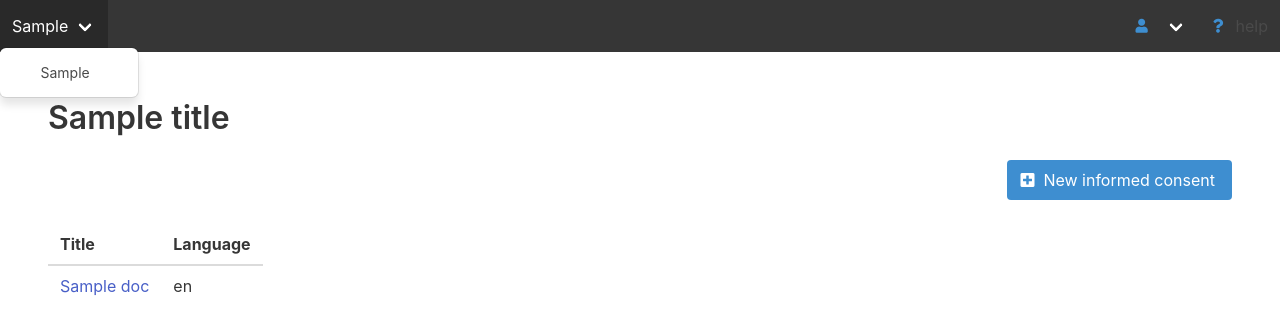
After one commit to navegotel/fisiomate, a Django app: template fisiocore/templates/fisiocore/view_consent_documents.html in a window 1280 px wide. The commit adds this page. Shown: the top 334 px of the page. Run offline with Django 4.2, Linux system fonts and the light colour scheme; the template is opened without the code that fills it: most values are stand-ins (such as "Sample title", 1, 10 or a date in 2020); parts of the project's set-up code (start-up, migrations or seed data) failed here and were passed over; some libraries are stand-ins or nearby versions.

Commit message:
initial work on listing informed consent templates

```diff
--- /dev/null
+++ b/fisiocore/templates/fisiocore/view_consent_documents.html
@@ -0,0 +1,49 @@
+{% extends "base.html" %}
+{% load static %}
+{% load i18n %}
+{% load markdownify %}
+
+{# listing of clinical documents for a patient within the examination page #}
+
+{% block main %}
+<div class="level">
+    <div class="level-left">
+        <div class="level-item">
+
+        </div>
+    </div>
+    <div class="level-right">
+        <div class="level-item">
+            <a class="button is-info" href="{% url 'fisiocore:add_patient' %}">
+                <span class="icon">
+                    <i class="fas fa-plus-square"></i>
+                </span>
+                <span>
+                    {% translate "New informed consent" %}
+                </span>
+            </a>
+        </div>
+    </div>
+</div>
+<table class="table">
+    <thead>
+        <tr>
+            <th>{% translate "Title" %}</th>
+            <th>{% translate "Language" %}</th>
+        </tr>
+    </thead>
+    <tbody>
+        {% for doc in consent_documnents %}
+            <tr>
+                <td>
+                    <a href="">{{ doc.title }}</a>
+                </td>
+                <td>
+                    {{ doc.language }}
+                </td>
+            </tr>
+        {% endfor %}
+    </tbody>
+</table>
+
+{% endblock %}
--- a/fisiocore/urls.py
+++ b/fisiocore/urls.py
@@ -33,7 +33,7 @@
     path('patient/deletedocument/<int:document_id>', views.delete_document, name='delete_document'),
     path('user/stats', views.stats, name='stats'),
     path('user/profile', views.userprofile, name='userprofile'),
-    path('consents', views.consents, name='consents'),
+    path('consents', views.view_consent_documents, name='view_consent_documents'),
     path('calendar', views.view_calendar, name='calendar'),
     path('calendar/month', views.view_calendar, name='calendar'),
     path('calendar/month/<int:year>/<int:month>', views.view_calendar, name='calendar'),
--- a/fisiomate/settings.py
+++ b/fisiomate/settings.py
@@ -150,8 +150,9 @@
 
 DEFAULT_AUTO_FIELD = 'django.db.models.BigAutoField'
 
-LOGIN_REDIRECT_URL = "/"
+LOGIN_REDIRECT_URL = '/'
 LOGIN_URL = '/login'
+LOGOUT_REDIRECT_URL = '/login'
 
 MARKDOWNIFY = {
     'default': {
--- a/templates/base.html
+++ b/templates/base.html
@@ -78,13 +78,15 @@
                                         </span>
                                         {% translate 'Statistics' %}
                                     </a>
-                                    <a class="navbar-item" href="{% url 'fisiocore:logout' %}">
+                                    <div class="navbar-item">
                                         <span class="panel-icon has-text-info">
                                             <i class="fas fa-door-open" aria-hidden="true"></i>
                                         </span>
-                                        logout
-                                    </a>
-                                </div>
+                                        <form method="post" action="{% url 'fisiocore:logout' %}">
+                                            {% csrf_token %}
+                                            <button class="button is-normal">{% translate 'logout' %}</button>
+                                        </form>
+                                    </div>
                             </div>
                             <a class="navbar-item" href="/help">
                                 <span class="panel-icon has-text-info">
```
Also changed, not shown: fisiocore/admin.py (+6 -1 lines), fisiocore/models.py (+12 -0 lines), fisiocore/templates/fisiocore/informed_consent_form.html (added, +19 -0 lines), fisiocore/views.py (+15 -5 lines).
